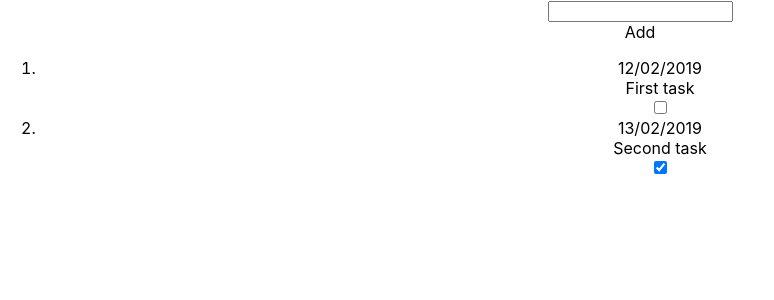
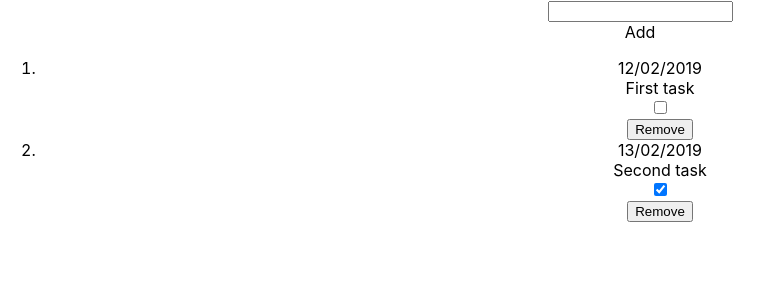
Before and after one commit to Pyot/todo-compound-context, a React (Create React App) app: page / in a window 1280 px wide. Shown: the top 300 px of the page, without its empty margins (0-774 px from the left). Built offline with nearby package versions, Linux system fonts and the light colour scheme; the HTML template or start-up script is replaced by a standard one.

Commit message:
Remove and functionalit

```diff
--- a/src/App.js
+++ b/src/App.js
@@ -15,6 +15,7 @@ function App() {
                <Todos.TimeStamp timeStamp={todo.timestamp} />
                <Todos.Text text={todo.text} />
                <Todos.Completed completed={todo.completed} />
+               <Todos.Remove todoId={todo.id}/>
 
             </Todos.Item>
 
--- a/src/components/Todos/Item.jsx
+++ b/src/components/Todos/Item.jsx
@@ -4,7 +4,7 @@ import { TodoConsumer } from "./Todos";
 class Item extends Component {
     render() {
         return (
-            <li id={this.props.id} className="todo-list">
+            <li id={this.props.id} className="todo-item">
                 <div className={"row"}>
                     <TodoConsumer>{() => this.props.children}</TodoConsumer>
                 </div>
--- /dev/null
+++ b/src/components/Todos/Remove.jsx
@@ -0,0 +1,11 @@
+import React from "react";
+import { TodoConsumer } from "./Todos";
+import { Button } from "reactstrap";
+
+const Remove = () => (
+  <TodoConsumer>
+    {({ removeTodo }) => <Button onClick={(e)=>{removeTodo(e)}}>Remove</Button>}
+  </TodoConsumer>
+);
+
+export default Remove;
--- a/src/components/Todos/Todos.jsx
+++ b/src/components/Todos/Todos.jsx
@@ -3,8 +3,9 @@ import Control from './Control'
 import TodoList from './TodoList'
 import Item from './Item'
 import TimeStamp from './TimeStamp'
-import TextItem from "./TextItem";
+import TextItem from "./TextItem"
 import Completed from "./Completed"
+import Remove from "./Remove"
 
 
 import { v4 } from 'uuid'
@@ -20,6 +21,7 @@ class Todos extends Component {
     static TimeStamp =  TimeStamp;
     static Text = TextItem;
     static Completed = Completed;
+    static Remove = Remove;
 
     addTodo = () => {
         const { input } = this.state;
@@ -38,6 +40,14 @@ class Todos extends Component {
         }));
     };
 
+    removeTodo = (e) => {
+        let id = e.target.parentNode.parentNode.id;
+        console.log(id)
+        this.setState({
+          todos: this.state.todos.filter(todo => todo.id !== id)
+        })
+      };
+
     updateInput = event => {
         const { value } = event.target;
         this.setState({ input: value });
@@ -48,7 +58,8 @@ class Todos extends Component {
         todos: [{ text: 'First task', timestamp: '12/02/2019', completed: false, id: v4() },
         { text: 'Second task', timestamp: '13/02/2019', completed: true, id: v4() }],
         addTodo: this.addTodo,
-        updateInput: this.updateInput
+        updateInput: this.updateInput,
+        removeTodo: this.removeTodo,
     };
 
     render() {
```
